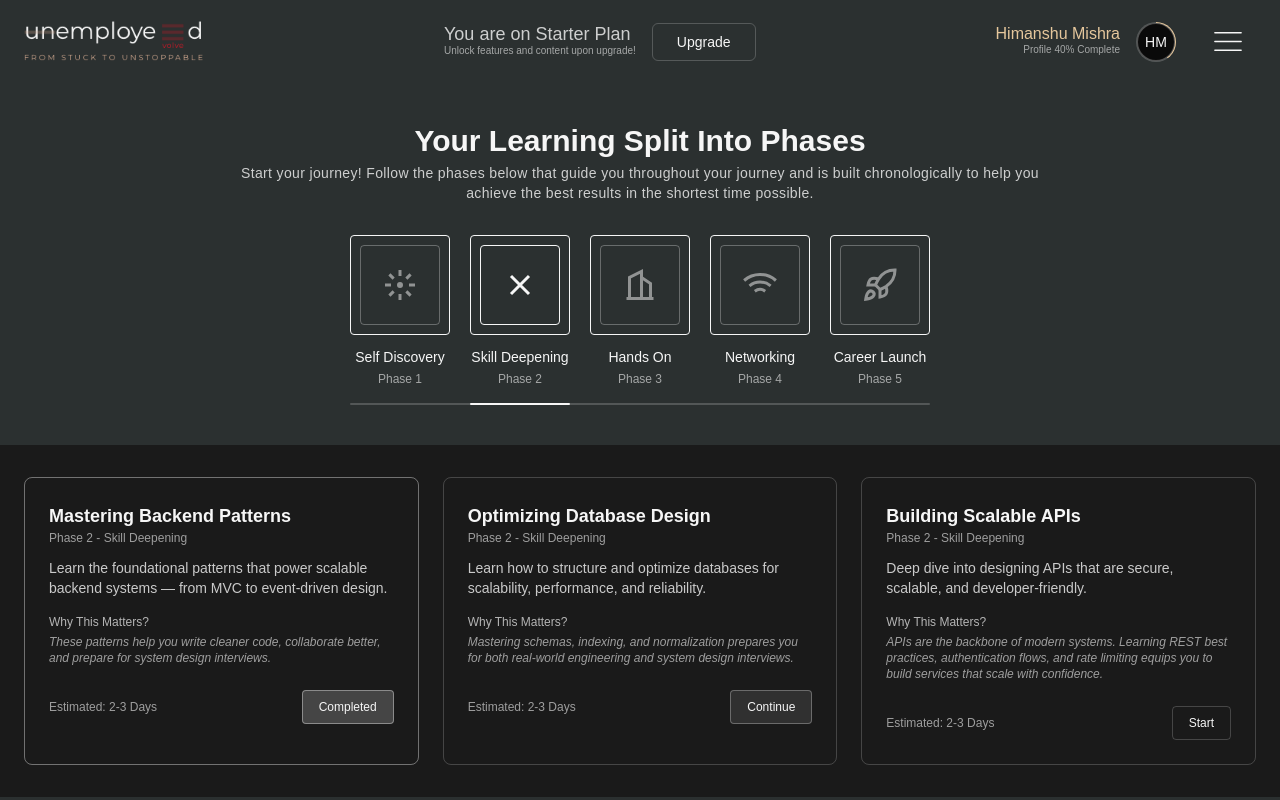
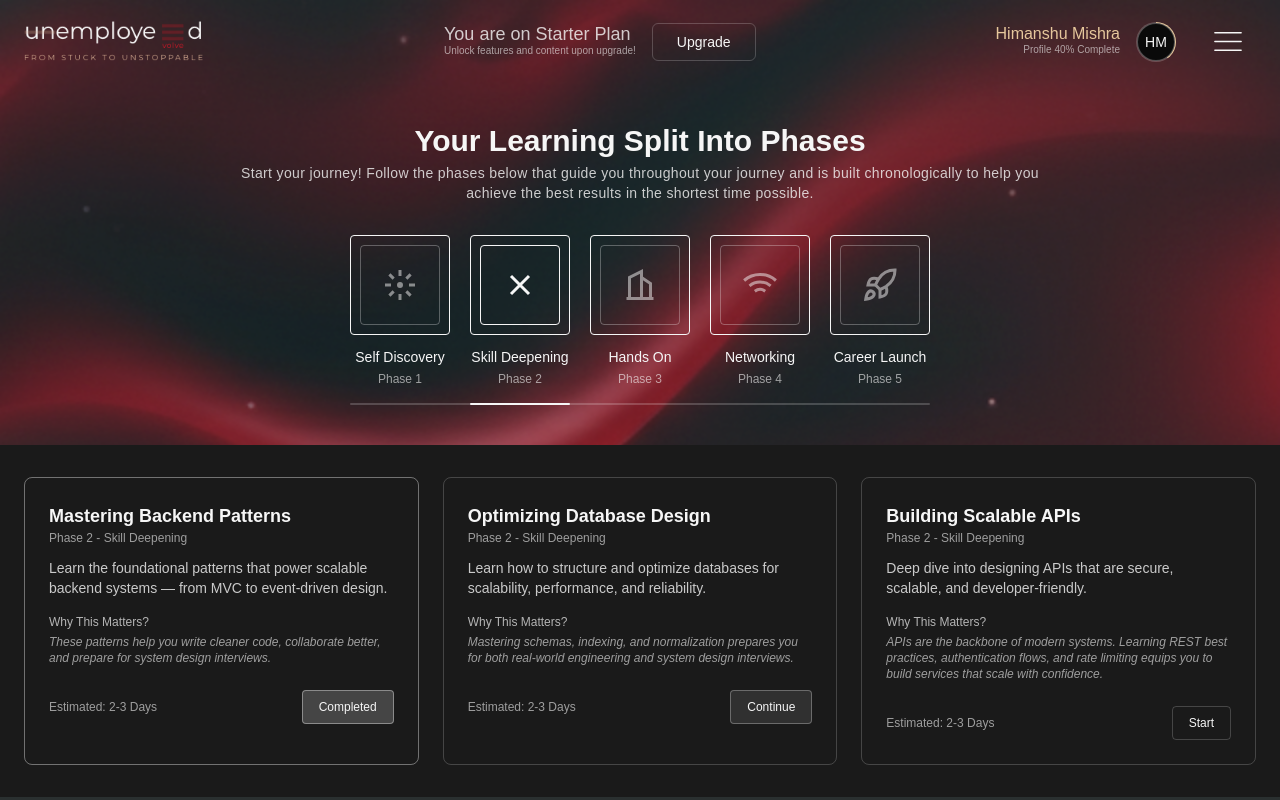
Before and after one commit to mi-himanshu/unemployeed-ui-poc, a Next.js app: page /roadmap in a window 1280 px wide. Shown: the top 800 px of the page. Built offline with nearby package versions, Linux system fonts and the light colour scheme.

Commit message:
adding background

```diff
--- a/app/diagnostics/page.tsx
+++ b/app/diagnostics/page.tsx
@@ -71,7 +71,7 @@ const DiagnosticsPage: React.FC = () => {
   };
 
   return (
-    <div className="bg-[#2b3030]">
+    <div className="bg-[#1a1a1a]/10">
       <Navbar />
       <MainHeader
         title="Let's Find What's Holding You Back"
--- a/app/globals.css
+++ b/app/globals.css
@@ -19,7 +19,12 @@ html {
 }
 
 body {
-  background: var(--background);
+  /* background-color: var(--background); */
+  background-image: url('/assets/background.png');
+  background-position: right bottom;
+  background-repeat: no-repeat;
+  background-size: 200vw 200vh;
+  min-height: 100vh;
   color: var(--foreground);
   font-family: Arial, Helvetica, sans-serif;
   margin: 0;
--- a/app/roadmap/page.tsx
+++ b/app/roadmap/page.tsx
@@ -27,7 +27,7 @@ const RoadmapPage: React.FC = () => {
   const phaseInfo = activePhase ? `Phase ${activePhase.number} - ${activePhase.name}` : '';
 
   return (
-    <div className="bg-[#2b3030]">
+    <div className="bg-[#1a1a1a]/40">
       <Navbar />
       <MainHeader
         title="Your Learning Split Into Phases"
--- a/components/footer.tsx
+++ b/components/footer.tsx
@@ -3,7 +3,7 @@ import Image from 'next/image';
 import Button from '@/components/ui/Button';
 
 const Footer: React.FC = () => (
-  <footer className="bg-charcoal text-white py-10 w-full">
+  <footer className="bg-[#2a3030] text-white py-10 w-full">
     <div className="max-w-7xl mx-auto px-6 w-full">
       {/* Top Row - 2 Major Columns */}
       <div className="grid grid-cols-1 md:grid-cols-[1fr_auto] gap-8 mb-8">
```
